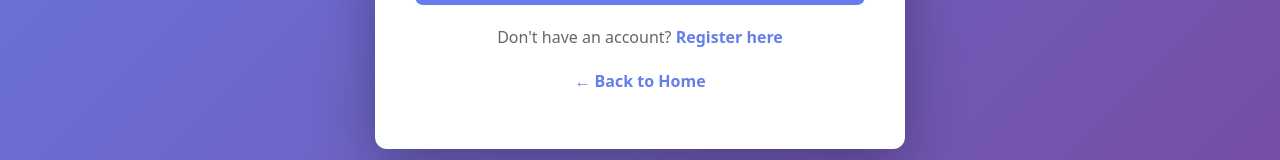
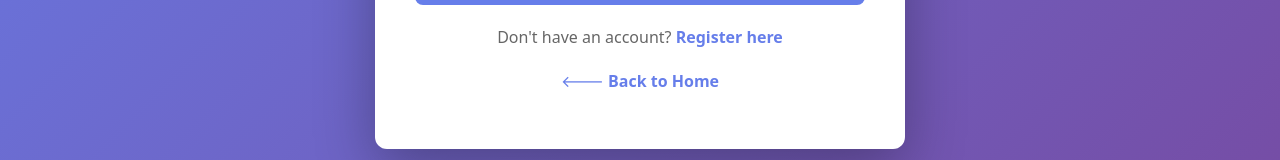
Before and after one commit to jbernadas/islalist-pwa, a React (Vite) app in the folder frontend/: page /1/1/listings in a window 1280 px wide. Both pictures are taken after a click on the button "Login". Shown: the part 567-727 px from the top of the page. Built offline with nearby package versions, Linux system fonts and the light colour scheme; no server answers.

Commit message:
Updates adds back to and updates 'back to' emoji

```diff
--- a/frontend/src/pages/BulletinBoard.jsx
+++ b/frontend/src/pages/BulletinBoard.jsx
@@ -173,7 +173,7 @@ const BulletinBoard = () => {
 
         <div className="back-link">
           <Link to={`/${province}`}>
-            ← View all {displayProvince} Cities/Municipalities
+            🡐 View all {displayProvince} Cities/Municipalities
           </Link>
         </div>
       </div>
--- a/frontend/src/pages/ListingDetail.jsx
+++ b/frontend/src/pages/ListingDetail.jsx
@@ -126,7 +126,7 @@ const ListingDetail = () => {
       <div className="error-container">
         <h2>Listing not found</h2>
         <button onClick={() => navigate('/')} className="btn-primary">
-          Back to Listings
+          🡐 Back to Listings
         </button>
       </div>
     );
@@ -174,7 +174,7 @@ const ListingDetail = () => {
       <div className="listing-detail-container">
         <header className="detail-header">
         <button onClick={() => navigate(getMunicipalityPath())} className="btn-back">
-          ← Back to Listings
+          🡐 Back to Listings
         </button>
       </header>
 
--- a/frontend/src/pages/Listings.jsx
+++ b/frontend/src/pages/Listings.jsx
@@ -350,7 +350,7 @@ const Listings = () => {
         <main className="listings-main">
           <div className="listings-navigation">
             <button onClick={() => navigate(`/${province}`)} className="nav-link">
-              {displayProvince} {displayProvince === 'Metro Manila (NCR)' ? '' : 'Province'} Bulletin Board
+              🡐 Back to {displayProvince} {displayProvince === 'Metro Manila (NCR)' ? '' : 'Province'} Bulletin Board
             </button>
             <span className="nav-separator">❯</span>
             <span className="nav-not-link">Goods, Jobs & Services</span>
--- a/frontend/src/pages/Login.jsx
+++ b/frontend/src/pages/Login.jsx
@@ -92,7 +92,7 @@ const Login = () => {
         </p>
 
         <p className="auth-link">
-          <Link to="/">← Back to Home</Link>
+          <Link to="/">🡐 Back to Home</Link>
         </p>
       </div>
     </div>
--- a/frontend/src/pages/Province.jsx
+++ b/frontend/src/pages/Province.jsx
@@ -173,7 +173,7 @@ const Province = () => {
         </div>
 
         <div className="back-link">
-          <Link to="/">← View All Provinces</Link>
+          <Link to="/">🡐 View All Provinces</Link>
         </div>
       </div>
     </div>
--- a/frontend/src/pages/Register.jsx
+++ b/frontend/src/pages/Register.jsx
@@ -222,7 +222,7 @@ const Register = () => {
         </p>
 
         <p className="auth-link">
-          <Link to="/">← Back to Home</Link>
+          <Link to="/">🡐 Back to Home</Link>
         </p>
       </div>
     </div>
```
